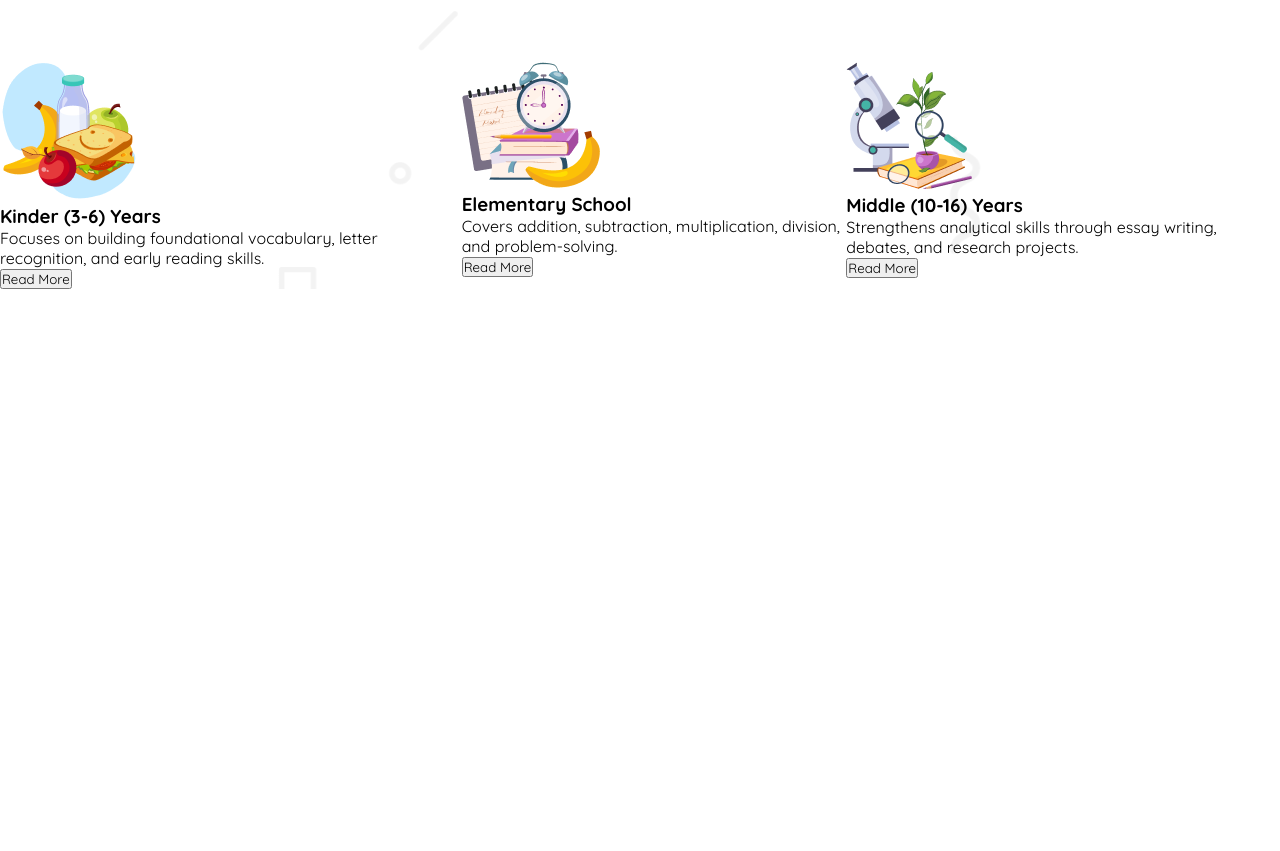
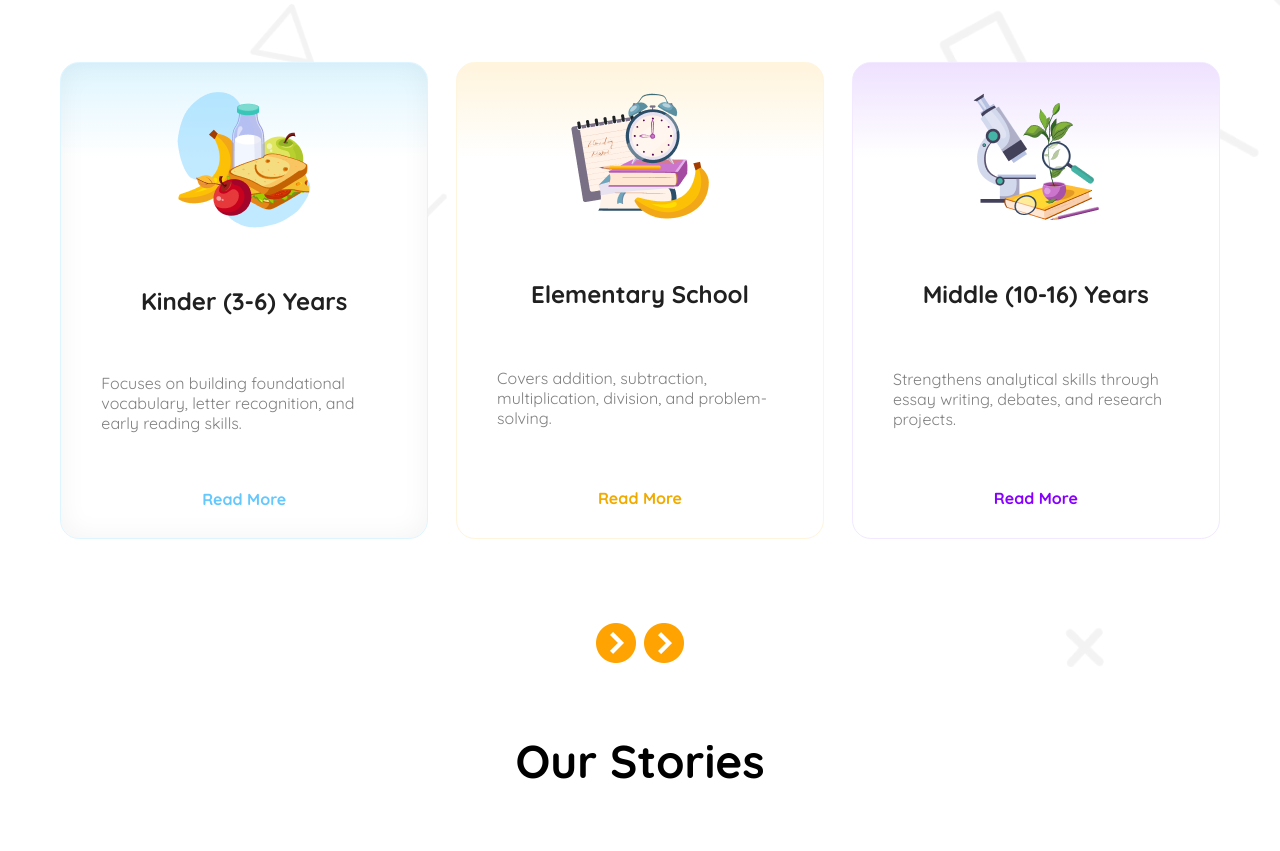
Before and after one commit to fahimsaroar04/kids-school, a plain HTML site: page index.html in a window 1280 px wide. Shown: the part 805-1656 px from the top of the page. Before the commit the page ends 1094 px from the top, so only its background shows below. Drawn offline with Linux system fonts and the light colour scheme.

Commit message:
create card-img-container and card container style

```diff
--- a/index.html
+++ b/index.html
@@ -59,25 +59,73 @@
         <section class="Standard-Curriculum">
             <h2 class="curriculum-heading">Standard Curriculum</h2>
             <div class="card-container">
-                <div class="card">
-                    <img src="assets/kinder.png" alt="">
-                    <h3>Kinder (3-6) Years</h3>
-                    <p> Focuses on building foundational vocabulary, letter recognition, and early reading skills.</p>
-                    <button class="card-btn1">Read More</button>
+                <div class="card card1">
+                    <img class="card-img" src="assets/kinder.png" alt="">
+                    <h3 class="card-heading">Kinder (3-6) Years</h3>
+                    <p class="card-text">Focuses on building foundational vocabulary, letter recognition, and early reading skills.</p>
+                    <a class="card-btn1" href="">Read More</a>
                 </div>
-                <div class="card">
+                <div class="card card2">
                     <img src="assets/elementary.png" alt="">
-                    <h3>Elementary School</h3>
-                    <p>Covers addition, subtraction, multiplication, division, and problem-solving.</p>
-                    <button class="card-btn2">Read More</button>
+                    <h3 class="card-heading">Elementary School</h3>
+                    <p class="card-text">Covers addition, subtraction, multiplication, division, and problem-solving.</p>
+                    <a class="card-btn2" href="">Read More</a>
                 </div>
-                <div class="card">
+                <div class="card card3">
                     <img src="assets/middle.png" alt="">
-                    <h3>Middle (10-16) Years</h3>
-                    <p>Strengthens analytical skills through essay writing, debates, and research projects.</p>
-                    <button class="card-btn3">Read More</button>
+                    <h3 class="card-heading">Middle (10-16) Years</h3>
+                    <p class="card-text">Strengthens analytical skills through essay writing, debates, and research projects.</p>
+                    <a class="card-btn3" href="">Read More</a>
+                </div>
+
+            </div>
+
+            <div class="logo-card">
+                <img class="img-reverse" src="assets/icons8-next-page-48.png" alt="">
+                <img src="assets/icons8-next-page-48.png" alt="">
+            </div>
+        </section>
+        <section>
+            <h2 class="curriculum-heading">Our Stories</h2>
+            <div class="img-card-container">
+                <div class="img1">
+                    <img src="assets/story-1.png" alt="">
+                    <button>November 19, 2019</button>
+                    <h3>
+                        A fun toddler coloring training on
+                        classroom
+                    </h3>
+                    <p>Beautiful branding for changes by Never Now in Australia.
+                        changes is a platform for open discussion in an inclusive and
+                        collaborative environment, providing the...</p>
+                </div>
+                <div>
+                    <img src="assets/story-2.png" alt="">
+                    <button>November 19, 2019</button>
+                    <h3>Find out if a school fits the
+                        family’s needs</h3>
+                </div>
+                <div>
+                    <img src="assets/story-3.png" alt="">
+                    <button>November 19, 2019</button>
+                    <h3>Summer math & literacy
+                        centres for kids</h3>
+                </div>
+                <div>
+                    <img src="assets/story-4.png" alt="">
+                    <button>September 10, 2019</button>
+                    <h3>
+                        Classroom management techniques for new tutors
+                    </h3>
+                </div>
+                <div>
+                    <img src="assets/story-5.png" alt="">
+                    <button>July 19, 2019</button>
+                    <h3>Conversation rhymes
+                        improve kids listening</h3>
                 </div>
             </div>
+            <button class="black-btn">View All</button>
         </section>
 
     </main>
--- a/style/style.css
+++ b/style/style.css
@@ -109,7 +109,7 @@ nav div ul li a{
 /* card style */
 .Standard-Curriculum{
    background-image: url(../assets/bg.png);
-   background-repeat: no-repeat;
+   /* background-repeat: no-repeat; */
    background-position: center;
    background-size: cover;
 }
@@ -123,7 +123,74 @@ nav div ul li a{
 }
 .card-container{
     display: flex;
-    justify-content: space-evenly;
+    justify-content: center;
+    justify-items: center;
+    gap: 28px;
+}
+.card{
+    border-radius: 18.86px;
+    width: 367.8px;
+    height: 476.78px;
+    display: grid;
+    align-items: center;
+    justify-content: center;
+    justify-items: center;
+    /* box-shadow: inset 0 0 28px rgba(0, 0, 0, 0.05); */
+
+}
+.card1{
+    background: linear-gradient(to top, rgba(255, 255, 255, 1) 80%, rgba(222, 245, 255, 1) 100%);
+    border: 1px solid #DEF5FF;
+    box-shadow: inset 0 0 28px rgba(0, 0, 0, 0.05);
+}
+.card2{
+    border: 1px solid #FFF4DC;
+    background: linear-gradient(to top, rgba(255, 255, 255, 1) 80%, rgba(255, 244, 220, 1) 100%);
+}
+.card3{
+    border: 1px solid #F2E8FF;
+    background: linear-gradient(to top, rgba(255, 255, 255, 1) 80%, rgba(238, 225, 255, 1) 100%);
+}
+.card-text{
+    margin: 0 40px 0 40px;
+}
+a {
+    text-decoration: none;
+}
+
+.card-btn1{
+    color: #64C8FF;
+    font-size: 1rem;
+    font-weight: bold;
+}
+.card-btn2{
+    color: #F0AA00;
+    font-size: 1rem;
+    font-weight: bold;
+}
+.card-btn3{
+    color: #8700FF;
+    font-size: 1rem;
+    font-weight: bold;
+}
+.card-text{
+    font-size: 1rem;
+    font-weight: 400;
+    color: #808080;
+}
+.card-heading{
+    font-size: 1.5rem;
+    font-weight: bold;
+    color: #202020;
+}
+.img-reverse{
+    transform: scaleY(-1);
+}
+.logo-card{
+    display: flex;
+    justify-content: center;
+    margin-top: 80px;
+
 }
 
 
```
Also changed, not shown: assets/icons8-next-page-48.png (added).
